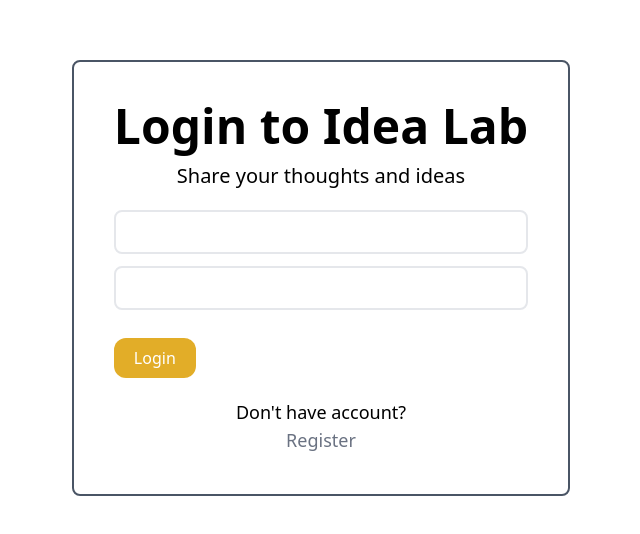
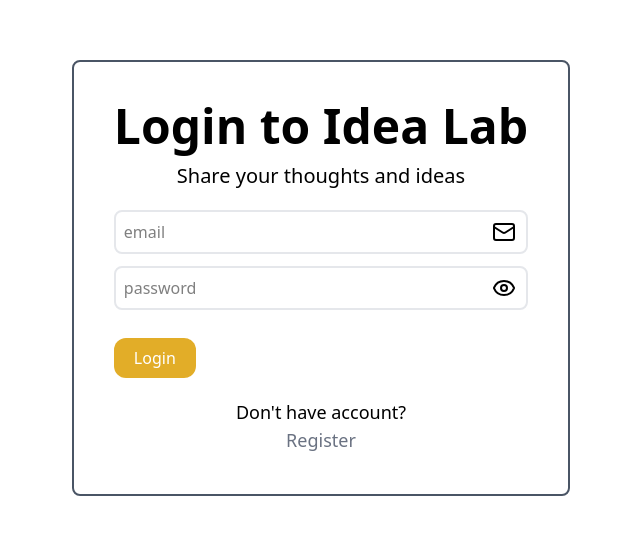
Before and after one commit to saumyarex/Thinking-lab, a React app: page /login in a window 1280 px wide. Shown: the part 122-656 px from the top of the page, without its empty margins (319-959 px from the left). Built offline with nearby package versions, Linux system fonts and the light colour scheme; no server answers; the HTML template or start-up script is replaced by a standard one.

Commit message:
feat: enhance Login component with password visibility toggle and email placeholder

```diff
--- a/src/components/Login.jsx
+++ b/src/components/Login.jsx
@@ -8,6 +8,7 @@ import { useState } from "react";
 import { login } from "../store/authSlice.js";
 import { useDispatch } from "react-redux";
 import { useNavigate } from "react-router-dom";
+import { EyeClosed, Eye, Mail } from "lucide-react";
 
 function Login() {
   const [isLoading, setIsLoading] = useState(false);
@@ -27,9 +28,11 @@ function Login() {
       if (session) {
         const userData = await authServices.getCurrentUser();
         if (userData) {
-          dispatch(login(userData.userId));
+          dispatch(login(userData.$id));
           toast.success("Login successfully");
-          navigate("/");
+          setTimeout(() => {
+            navigate("/");
+          }, 1000);
         }
       }
     } catch (error) {
@@ -39,6 +42,13 @@ function Login() {
       setIsLoading(false);
     }
   };
+
+  // password visibiliy switch variables
+  const [passwordVisiblity, setPasswordVisiblity] = useState(false);
+
+  function toggleVisibility() {
+    setPasswordVisiblity((prev) => !prev);
+  }
 
   return (
     <div className="border-2 border-gray-600 rounded-lg m-5 p-10">
@@ -63,6 +73,8 @@ function Login() {
             })}
             type="email"
             lable="Email"
+            placeholder="email"
+            rightIcon={<Mail />}
           />
           {errors.email && (
             <p className="text-red-500">{errors.email.message}</p>
@@ -71,9 +83,22 @@ function Login() {
             {...register("password", {
               required: "Required",
             })}
-            type="password"
+            type={passwordVisiblity ? "text" : "password"}
             lable="Password"
+            placeholder="password"
+            className="relative"
+            rightIcon={
+              passwordVisiblity ? (
+                <EyeClosed
+                  onClick={toggleVisibility}
+                  className="cursor-pointer"
+                />
+              ) : (
+                <Eye onClick={toggleVisibility} className="cursor-pointer" />
+              )
+            }
           />
+
           {errors.password && (
             <p className="text-red-500">{errors.password.message}</p>
           )}
```
